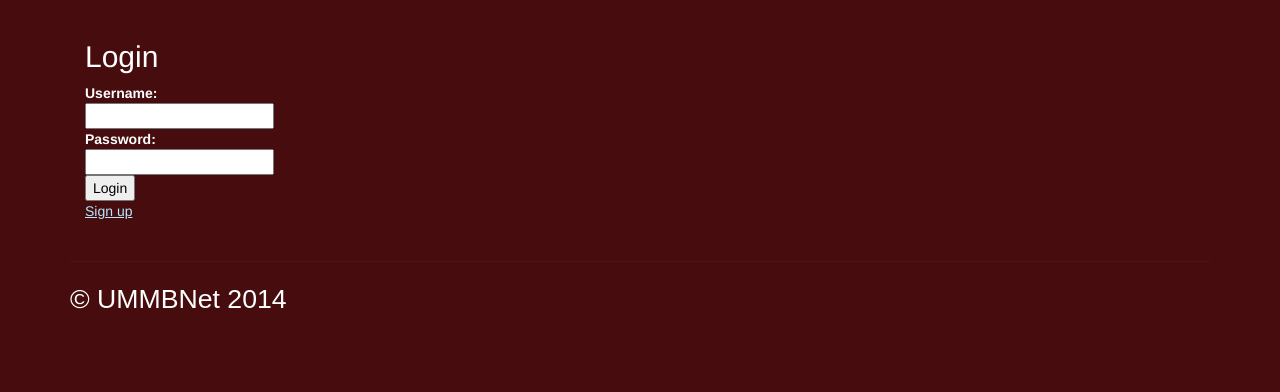
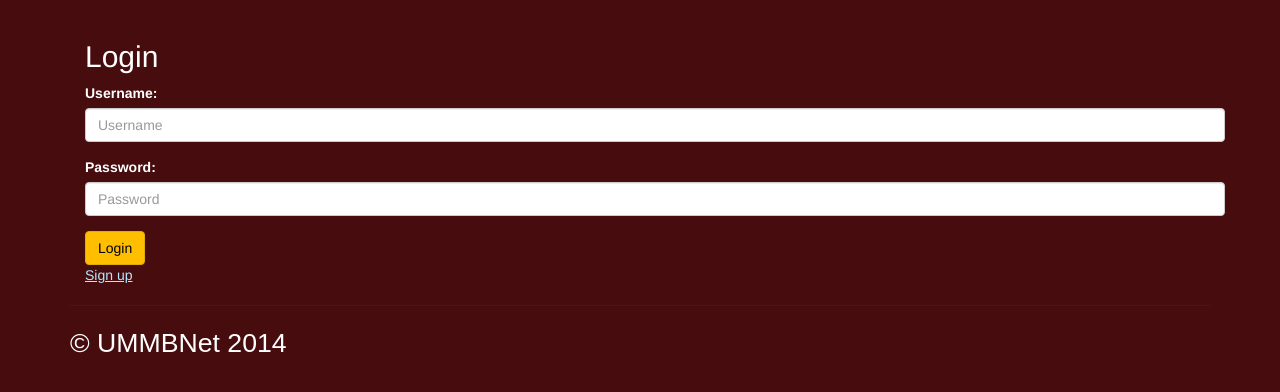
Before and after one commit to kevana/ummbNet, a Flask app: page /login in a window 1280 px wide. Shown: the part 52-444 px from the top of the page. Run offline with Flask 2, Linux system fonts and the light colour scheme; parts of the project's set-up code (start-up, migrations or seed data) failed here and were passed over; some libraries are stand-ins or nearby versions.

Commit message:
Changed login template from definition list to bootstrap divs

```diff
--- a/templates/login.html
+++ b/templates/login.html
@@ -4,15 +4,17 @@
 <div class="container">
   <h2>Login</h2>
   {% if error %}<p class=error><strong>Error:</strong> {{ error }}{% endif %}
-  <form method='POST'>
-    <dl>
-      <dt>Username:</dt>
-      <dd><input type="text" name="username"></dd>
-      <dt>Password:</dt>
-      <dd><input type="password" name="password"></dd>
-      <dd><input type="submit" value="Login"></dd>
-      <dd><a href="{{ url_for('newuser') }}">Sign up</a></dd>
-    </dl>
+  <form role="form" method='POST'>
+    <div class="form-group">
+      <label for="username">Username:</label>
+      <input type="text" class="form-control" name="username" id="username" placeholder="Username">
+    </div>
+    <div class="form-group">
+      <label for="password">Password:</label>
+      <input type="password" class="form-control" name="password" id="password" placeholder="Password">
+    </div>
+      <button type="submit" class="btn btn-primary">Login</button>
   </form>
+  <a href="{{ url_for('newuser') }}">Sign up</a>
 </div>
 {% endblock %}
```
